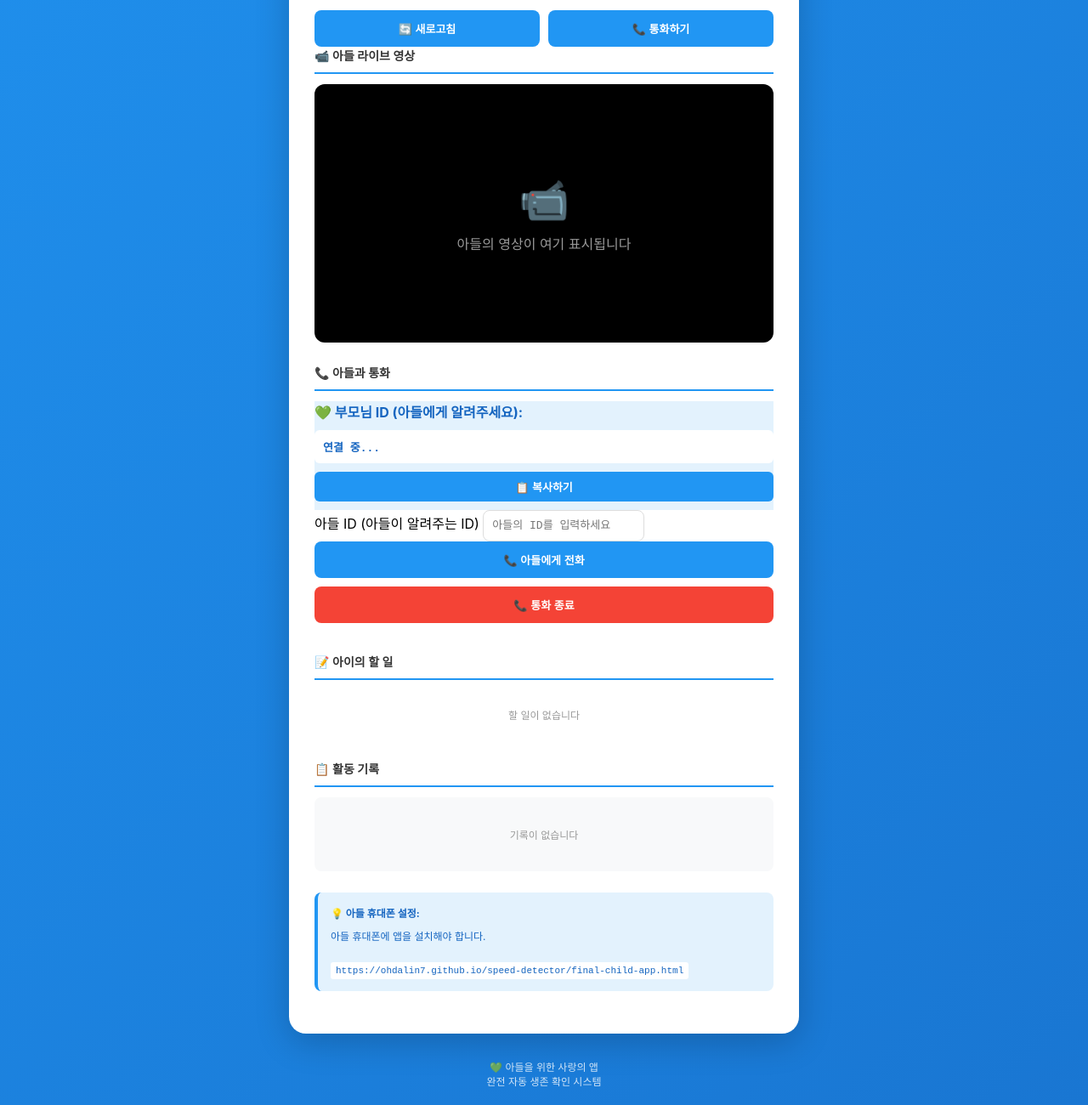
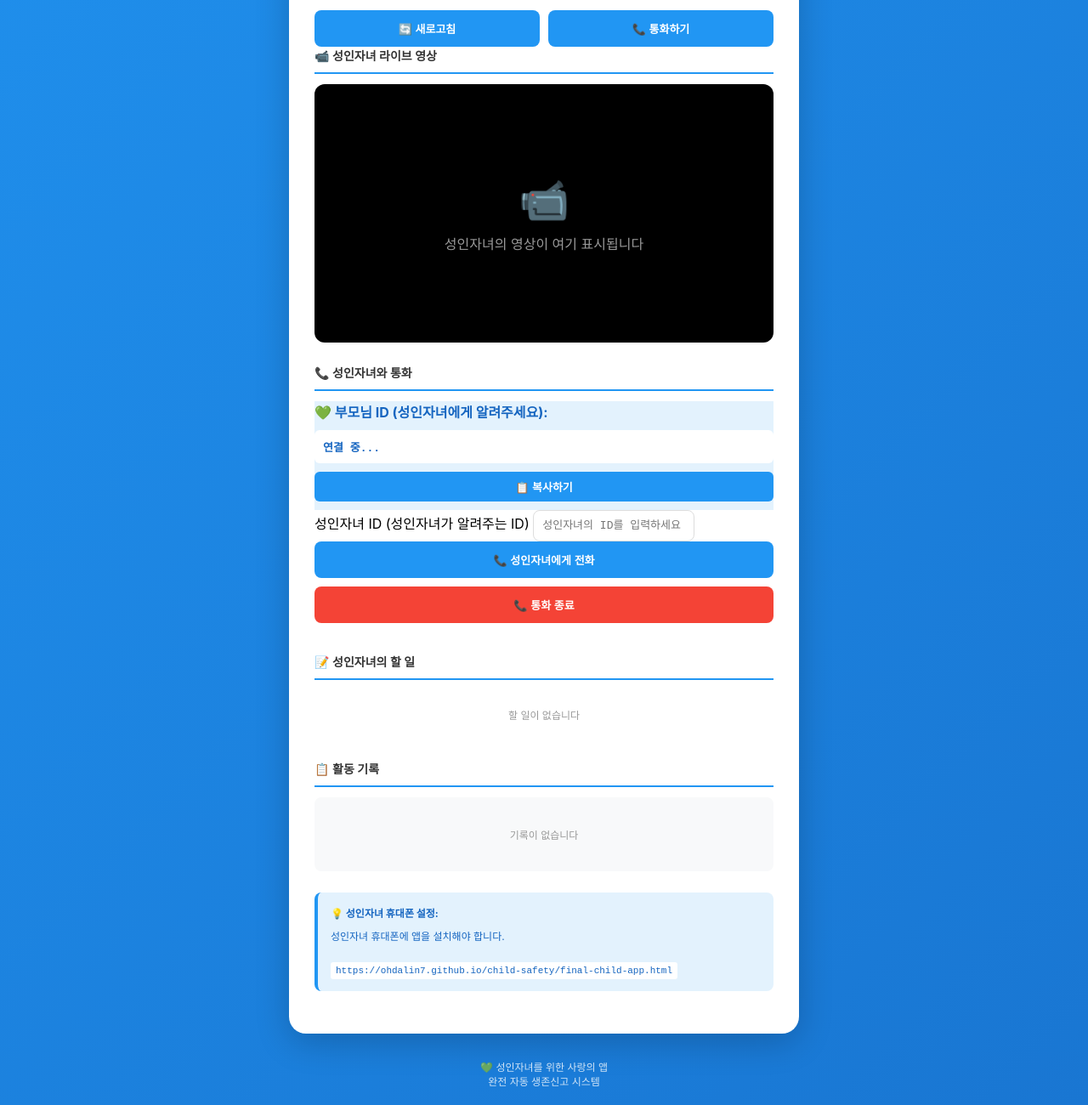
Before and after one commit to ohdalin7/child-safety, a plain HTML site: page final-parent-app.html in a window 1280 px wide. Shown: the part 896-2196 px from the top of the page at 85% size. Drawn offline with Linux system fonts and the light colour scheme; a script that the page names is missing.

Commit message:
Add files via upload

```diff
--- a/final-parent-app.html
+++ b/final-parent-app.html
@@ -293,7 +293,7 @@
 
 <div class="container">
     <div class="header">
-        <h1>💙 아들 생존확인</h1>
+        <h1>💙 성인자녀 생존신고</h1>
         <p>부모님 전용 앱</p>
     </div>
 
@@ -345,21 +345,21 @@
         </div>
 
         <div class="section">
-            <div class="section-title">📹 아들 라이브 영상</div>
+            <div class="section-title">📹 성인자녀 라이브 영상</div>
             <div style="background: #000; border-radius: 12px; overflow: hidden; margin-bottom: 15px; aspect-ratio: 16/9; display: flex; align-items: center; justify-content: center; position: relative;">
                 <video id="childVideo" style="width: 100%; height: 100%; object-fit: cover;" playsinline></video>
                 <div id="childVideoPlaceholder" style="color: #999; text-align: center; position: absolute;">
                     <div style="font-size: 48px; margin-bottom: 10px;">📹</div>
-                    <div>아들의 영상이 여기 표시됩니다</div>
+                    <div>성인자녀의 영상이 여기 표시됩니다</div>
                 </div>
             </div>
         </div>
 
         <div class="section">
-            <div class="section-title">📞 아들과 통화</div>
+            <div class="section-title">📞 성인자녀와 통화</div>
 
             <div class="info-box" style="background: #e3f2fd; border-left-color: #2196F3; color: #1565c0;">
-                <strong>💚 부모님 ID (아들에게 알려주세요):</strong><br>
+                <strong>💚 부모님 ID (성인자녀에게 알려주세요):</strong><br>
                 <div style="margin-top: 10px; background: white; padding: 10px; border-radius: 6px; font-family: monospace; font-weight: bold; word-break: break-all;">
                     <span id="parentPeerId">연결 중...</span>
                 </div>
@@ -367,11 +367,11 @@
             </div>
 
             <div class="input-group">
-                <label>아들 ID (아들이 알려주는 ID)</label>
-                <input type="text" id="childPeerId" placeholder="아들의 ID를 입력하세요" style="padding: 10px; border: 1px solid #ddd; border-radius: 8px; font-size: 13px; font-family: monospace;">
+                <label>성인자녀 ID (성인자녀가 알려주는 ID)</label>
+                <input type="text" id="childPeerId" placeholder="성인자녀의 ID를 입력하세요" style="padding: 10px; border: 1px solid #ddd; border-radius: 8px; font-size: 13px; font-family: monospace;">
             </div>
 
-            <button onclick="callChild()" style="background: #2196F3; width: 100%; margin-bottom: 10px; padding: 12px; border: none; border-radius: 8px; color: white; font-weight: 600; cursor: pointer;">📞 아들에게 전화</button>
+            <button onclick="callChild()" style="background: #2196F3; width: 100%; margin-bottom: 10px; padding: 12px; border: none; border-radius: 8px; color: white; font-weight: 600; cursor: pointer;">📞 성인자녀에게 전화</button>
             <button onclick="endParentCall()" style="background: #f44336; width: 100%; padding: 12px; border: none; border-radius: 8px; color: white; font-weight: 600; cursor: pointer;">📞 통화 종료</button>
 
             <div id="parentCallStatus" style="margin-top: 15px; padding: 12px; background: #f9f9f9; border-radius: 8px; border-left: 4px solid #2196F3; color: #666; font-size: 12px; display: none;">
@@ -380,7 +380,7 @@
         </div>
 
         <div class="section">
-            <div class="section-title">📝 아이의 할 일</div>
+            <div class="section-title">📝 성인자녀의 할 일</div>
             <div id="childTodoBox" style="color: #999; font-size: 12px; text-align: center; padding: 20px;">
                 할 일이 없습니다
             </div>
@@ -396,18 +396,18 @@
         </div>
 
         <div class="setup-info">
-            <strong>💡 아들 휴대폰 설정:</strong>
-            아들 휴대폰에 앱을 설치해야 합니다.
+            <strong>💡 성인자녀 휴대폰 설정:</strong>
+            성인자녀 휴대폰에 앱을 설치해야 합니다.
             <br><br>
             <code style="background: white; padding: 4px 6px; border-radius: 3px; font-size: 11px;">
-                https://ohdalin7.github.io/speed-detector/final-child-app.html
+                https://ohdalin7.github.io/child-safety/final-child-app.html
             </code>
         </div>
     </div>
 
     <div class="footer">
-        💚 아들을 위한 사랑의 앱<br>
-        완전 자동 생존 확인 시스템
+        💚 성인자녀를 위한 사랑의 앱<br>
+        완전 자동 생존신고 시스템
     </div>
 </div>
 
```
Also changed, not shown: consent.html (+5 -5 lines), final-child-app.html (+4 -4 lines), index.html (+4 -4 lines), install.html (+2 -2 lines).
